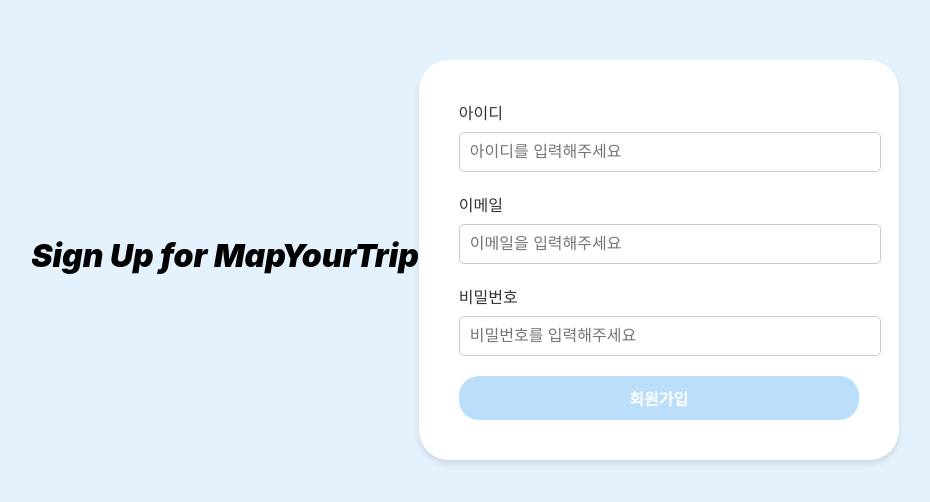
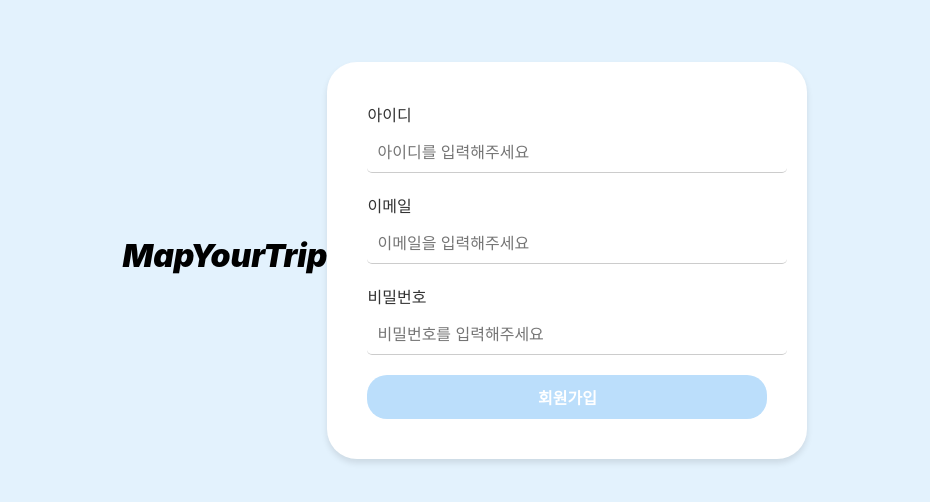
Before and after one commit to smartPotatoo/MapYourTrip_Front, a React (Create React App) app: page /open-api/join in a window 1280 px wide. Shown: the part 140-642 px from the top of the page, without its empty margins (175-1105 px from the left). Built offline with nearby package versions, Linux system fonts and the light colour scheme.

Commit message:
[UI] : input UI 수정

```diff
--- a/src/components/Sidebar.js
+++ b/src/components/Sidebar.js
@@ -6,8 +6,8 @@ const Sidebar = () => {
   return (
     <div className="sidebar-container">
       <h2 className="logo-text">MapYourTrip</h2>
-      <div><Link to="/open-api/join" className="menu-item">Sign Up</Link></div> {/* 링크 수정 */}
-      <div><Link to="/open-api/login" className="menu-item">Login</Link></div> {/* 링크 수정 */}
+      <div><Link to="/open-api/join" className="menu-item">Sign Up</Link></div>
+      <div><Link to="/open-api/login" className="menu-item">Login</Link></div>
       <div className="menu-item">Travel Plans</div>
       <div className="menu-item">Map</div>
     </div>
--- a/src/components/Signup.js
+++ b/src/components/Signup.js
@@ -4,7 +4,7 @@ import '../styles/Signup.css';
 const Signup = () => {
   return (
     <div id="signup-root" className="signup-page">
-      <h1 className="logo">Sign Up for MapYourTrip</h1>
+      <h1 className="logo">MapYourTrip</h1>
       <div className="signup-container">
         <div className="input-group">
           <label htmlFor="username">아이디</label>
--- a/src/styles/Signup.css
+++ b/src/styles/Signup.css
@@ -39,9 +39,15 @@
 .input-group input {
     width: 100%;
     padding: 10px;
-    border: 1px solid #ccc;
+    border: none; /* 보더라인 제거 */
+    border-bottom: 1px solid #ccc; /* 하단에만 라인 추가 */
+    background-color: transparent; /* 배경색 투명 */
+    outline: none; /* 포커스 시 나타나는 기본 outline 제거 */
     border-radius: 5px;
     font-size: 16px;
+}
+.input-group input:focus {
+    border-bottom: 1px solid #000; /* 포커스 시 하단 라인의 두께 및 색상 변경 */
 }
 
 .signup-button {
```
